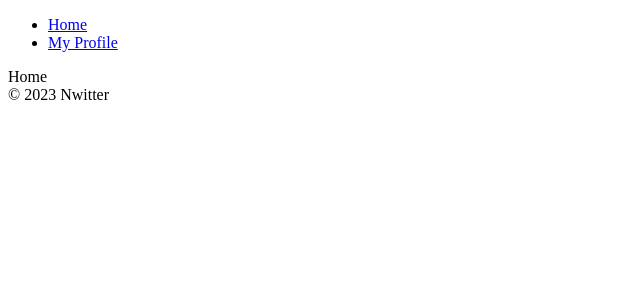
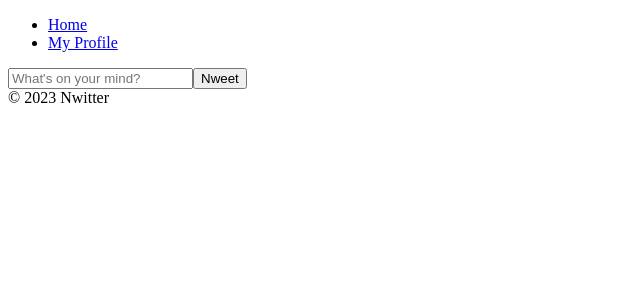
Before and after one commit to NayeongK/nwitter, a React (Create React App) app: page /#/ in a window 1280 px wide. Shown: the top 300 px of the page, without its empty margins (0-640 px from the left). Built offline with nearby package versions, Linux system fonts and the light colour scheme; no server answers; sample sign-in values are in the browser's storage.

Commit message:
firestore, create

```diff
--- a/src/fbase.js
+++ b/src/fbase.js
@@ -15,3 +15,4 @@
 
   export const firebaseInstance = firebase;
   export const authService = firebase.auth();
+  export const dbService = firebase.firestore();
--- a/src/routes/Home.js
+++ b/src/routes/Home.js
@@ -1,3 +1,39 @@
-const Home = () => <span>Home</span>;
+import { dbService } from "fbase";
+import { useState } from "react";
+import { Navigate } from "react-router-dom";
+
+const Home = () => {
+    const [nweet, setNweet] = useState("");
+
+    const onSubmit = async (event) => {
+        event.preventDefault();
+        await dbService.collection("nweets").add({
+            text: nweet,
+            createdAt: Date.now(),
+        });
+        setNweet("");
+    };
+
+    const onChange = (event) => {
+        event.preventDefault();
+        const {
+            target: { value },
+        } = event;
+        setNweet(value);
+    };
+
+    return (
+        <form onSubmit={onSubmit}>
+            <input
+                value={nweet}
+                onChange={onChange}
+                type="text"
+                placeholder="What's on your mind?"
+                maxLength={120}
+            />
+            <input type="submit" value="Nweet" />
+        </form>
+    );
+};
 
 export default Home;
```
